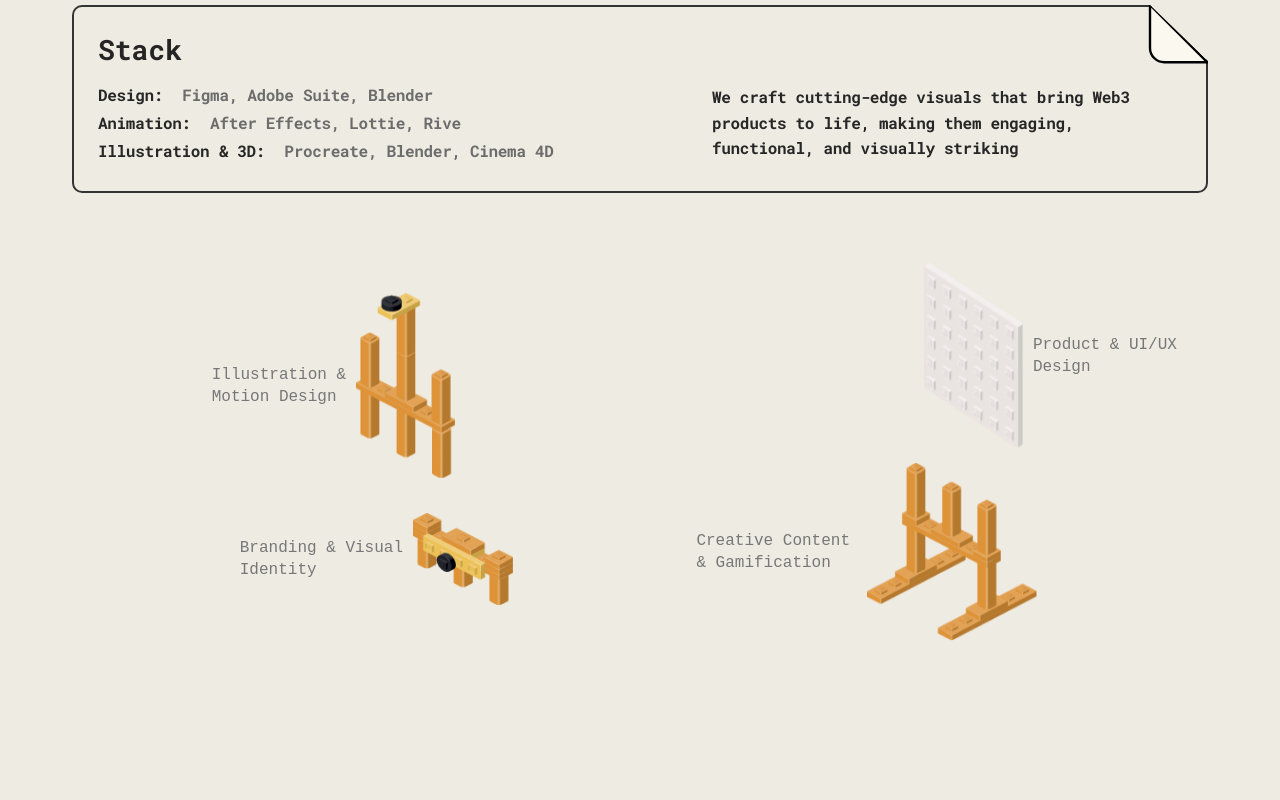
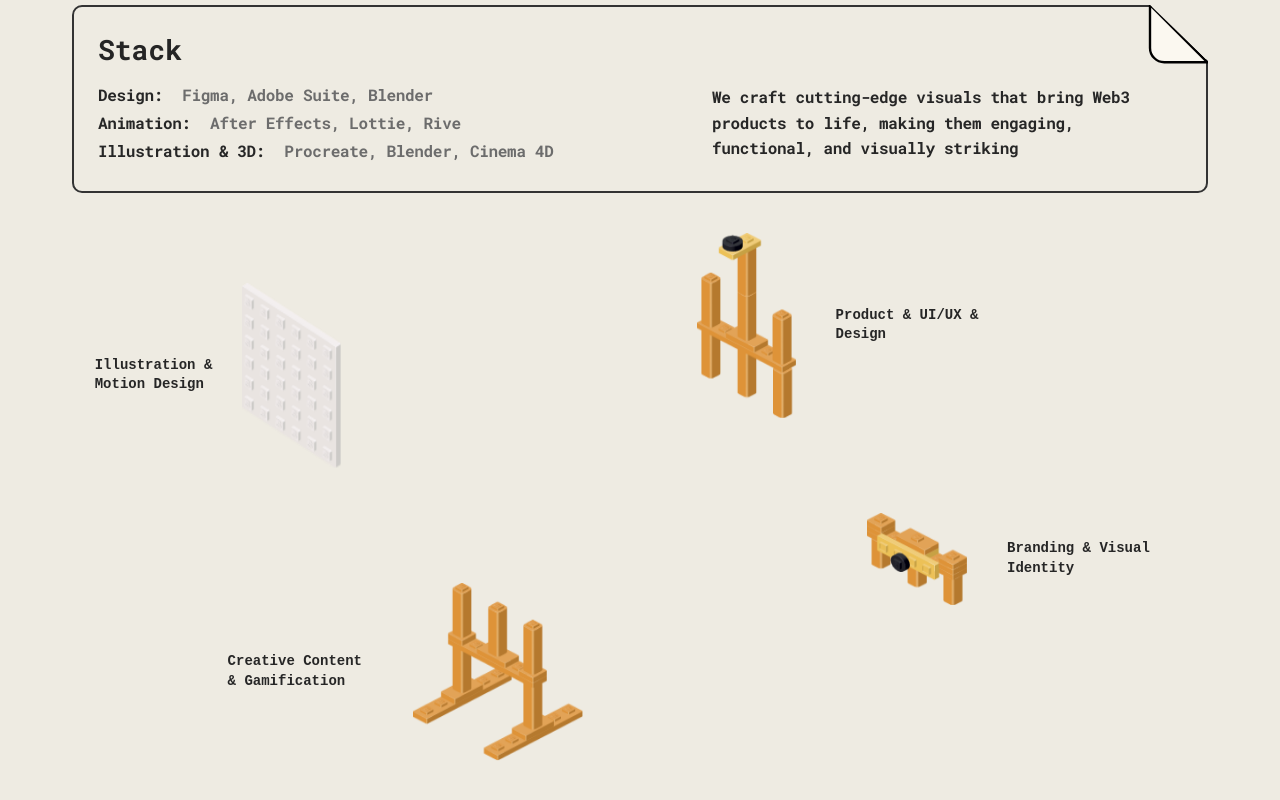
Before and after one commit to ArtemMikhailenko/HashTech, a Next.js app: page / in a window 1280 px wide. Shown: the part 2761-3561 px from the top of the page. Built offline with nearby package versions, Linux system fonts and the light colour scheme.

Commit message:
edits malbert

```diff
--- a/src/components/Main/DesignLabSection/DesignLabSection.module.css
+++ b/src/components/Main/DesignLabSection/DesignLabSection.module.css
@@ -190,23 +190,24 @@
 
 .designItem p {
   position: absolute;
-  font-weight: 400;
-  font-size: 16px;
   font-family: monospace;
   line-height: 1.4;
-  color: #777;
+  font-weight: 700;
+  font-size: 14px;
+  color: #262626;
   transition: opacity 0.3s ease;
   white-space: nowrap;
 }
 
 /* Text position styles */
 .textRight {
-  left: 110%; /* Position text to the right of the image */
+  left: 140%; /* Position text to the right of the image */
   top: 50%;
   transform: translateY(-50%);
+
 }
 .textLeft {
-  right: 110%; /* Position text to the right of the image */
+  right: 130%; /* Position text to the right of the image */
   top: 50%;
   transform: translateY(-50%);
 }
@@ -278,6 +279,7 @@
     text-align: center;
     left: 0;
     transform: none;
+
   }
 
   .designItem {
--- a/src/components/Main/DesignLabSection/DesignLabSection.tsx
+++ b/src/components/Main/DesignLabSection/DesignLabSection.tsx
@@ -36,10 +36,10 @@
     }
 
     // Set initial positions (scattered)
-    gsap.set(design1Ref.current, { left: '75%', top: '50px', opacity: 1 });
-    gsap.set(design2Ref.current, { left: '25%', top: '80px', opacity: 1 });
-    gsap.set(design3Ref.current, { left: '30%', top: '300px', opacity: 1 });
-    gsap.set(design4Ref.current, { left: '70%', top: '250px', opacity: 1 });
+    gsap.set(design1Ref.current, { left: '15%', top: '70px', opacity: 1 });
+    gsap.set(design2Ref.current, { left: '55%', top: '20px', opacity: 1 });
+    gsap.set(design3Ref.current, { left: '70%', top: '300px', opacity: 1 });
+    gsap.set(design4Ref.current, { left: '30%', top: '370px', opacity: 1 });
     gsap.set(logoRef.current, { left: '50%', top: '180px', xPercent: -50, opacity: 0, scale: 0.8 });
     gsap.set(buttonRef.current, { left: '50%', top: '260px', xPercent: -50, opacity: 0 });
 
@@ -47,7 +47,7 @@
     const tl = gsap.timeline({
       scrollTrigger: {
         trigger: sectionRef.current,
-        start: "top -100", // Start when the top of the section is 100px above viewport top
+        start: "top -220", // Start when the top of the section is 100px above viewport top
         end: "+=600", // Animation continues for 600px of scrolling
         scrub: 8, // Smooth scrubbing effect, value reduced for more responsive animation
         pin: true, // Pin the section
@@ -154,7 +154,7 @@
             ref={design1Ref}
           >
             <Image src={design1} alt="Product & UI/UX Design" width={99} height={185} />
-            <p className={styles.textRight}>Product & UI/UX<br />Design</p>
+            <p className={styles.textLeft}>Illustration &<br /> Motion Design</p>
           </div>
 
           <div
@@ -162,7 +162,7 @@
             ref={design2Ref}
           >
             <Image src={design2} alt="Illustration & Motion Design" width={99} height={185} />
-            <p className={styles.textLeft}>Illustration &<br />Motion Design</p>
+            <p className={styles.textRight}>Product & UI/UX &<br />Design</p>
           </div>
 
           <div
@@ -170,7 +170,7 @@
             ref={design3Ref}
           >
             <Image src={design3} alt="Branding & Visual Identity" width={100} height={92} />
-            <p className={styles.textLeft}>Branding & Visual<br />Identity</p>
+            <p className={styles.textRight}>Branding & Visual<br />Identity</p>
           </div>
 
           <div
```
